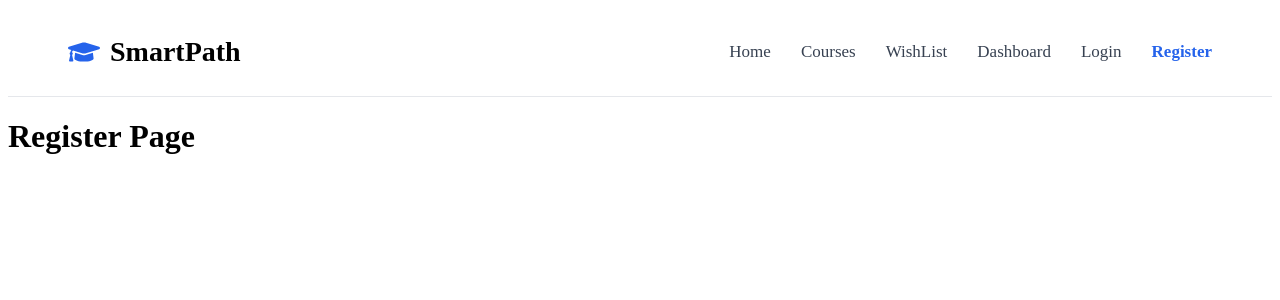
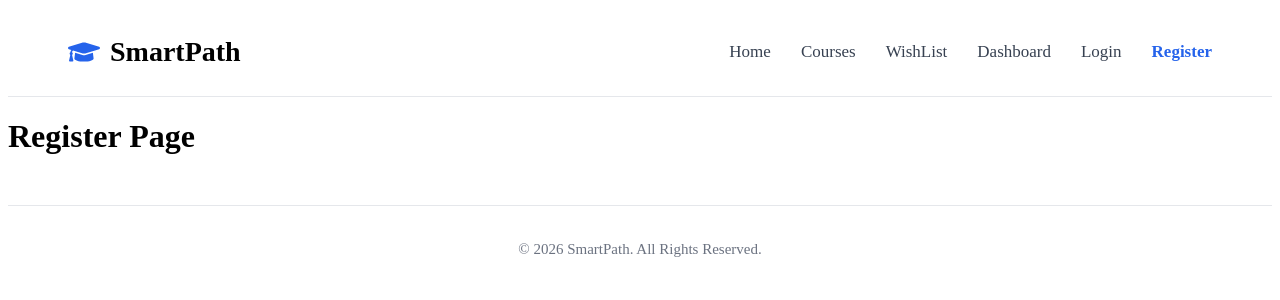
Before and after one commit to ArjunJR2004/SmartPath, a React (Vite) app: page /register in a window 1280 px wide. Shown: the top 300 px of the page. Built offline with nearby package versions, Linux system fonts and the light colour scheme.

Commit message:
Implement reusable layout with footer and nested routing

```diff
--- a/src/App.jsx
+++ b/src/App.jsx
@@ -6,7 +6,7 @@ function App() {
     return (
         <>
 
-        <Navbar/>
+
         <AppRoutes/>
 
         </>
--- /dev/null
+++ b/src/components/layout/Footer.css
@@ -0,0 +1,11 @@
+.footer{
+    text-align: center;
+    padding: 20px;
+
+    border-top: 1px solid #e5e7eb;
+
+    color: #6b7280;
+    font-size: 15px;
+
+    margin-top: 50px;
+}
--- a/src/components/layout/Footer.jsx
+++ b/src/components/layout/Footer.jsx
@@ -0,0 +1,11 @@
+import "./Footer.css";
+
+function Footer() {
+    return (
+        <footer className="footer">
+            <p>© 2026 SmartPath. All Rights Reserved.</p>
+        </footer>
+    );
+}
+
+export default Footer;
--- /dev/null
+++ b/src/components/layout/Layout.jsx
@@ -0,0 +1,17 @@
+import { Outlet } from "react-router-dom";
+import Navbar from "./Navbar";
+import Footer from "./Footer";
+
+function Layout() {
+    return (
+        <>
+            <Navbar />
+            <main>
+                <Outlet />
+            </main>
+            <Footer />
+        </>
+    );
+}
+
+export default Layout;
--- a/src/routes/AppRoutes.jsx
+++ b/src/routes/AppRoutes.jsx
@@ -1,29 +1,24 @@
 import { Routes, Route } from "react-router-dom";
 
+import Layout from "../components/layout/Layout";
 import Home from "../pages/Home/Home";
+import Courses from "../pages/Courses/Courses";
+import WishList from "../pages/WishList/WishList";
+import Dashboard from "../pages/Dashboard/Dashboard";
 import Login from "../pages/Login/Login";
 import Register from "../pages/Register/Register";
-import Dashboard from "../pages/Dashboard/Dashboard";
-import Courses from "../pages/Courses/Courses";
-import CourseDetails from "../pages/CourseDetails/CourseDetails";
-import Wishlist from "../pages/WishList/WishList";
-import Profile from "../pages/Profile/Profile";
-import Settings from "../pages/Settings/Settings";
-import NotFound from "../pages/NotFound/NotFound";
 
 function AppRoutes() {
     return (
         <Routes>
-            <Route path="/" element={<Home />} />
-            <Route path="/login" element={<Login />} />
-            <Route path="/register" element={<Register />} />
-            <Route path="/dashboard" element={<Dashboard />} />
-            <Route path="/courses" element={<Courses />} />
-            <Route path="/course/:id" element={<CourseDetails />} />
-            <Route path="/wishlist" element={<Wishlist />} />
-            <Route path="/profile" element={<Profile />} />
-            <Route path="/settings" element={<Settings />} />
-            <Route path="*" element={<NotFound />} />
+            <Route element={<Layout />}>
+                <Route path="/" element={<Home />} />
+                <Route path="/courses" element={<Courses />} />
+                <Route path="/wishlist" element={<WishList />} />
+                <Route path="/dashboard" element={<Dashboard />} />
+                <Route path="/login" element={<Login />} />
+                <Route path="/register" element={<Register />} />
+            </Route>
         </Routes>
     );
 }
```
